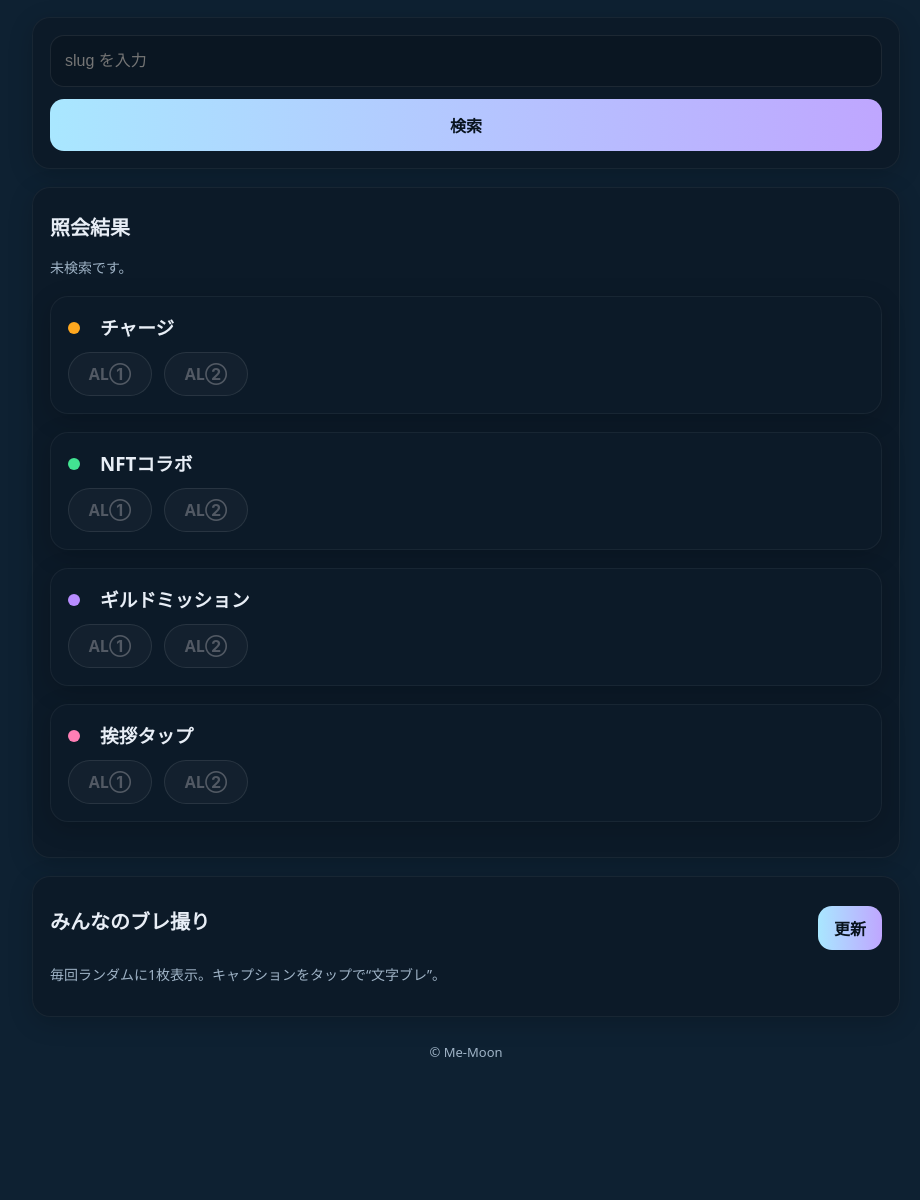
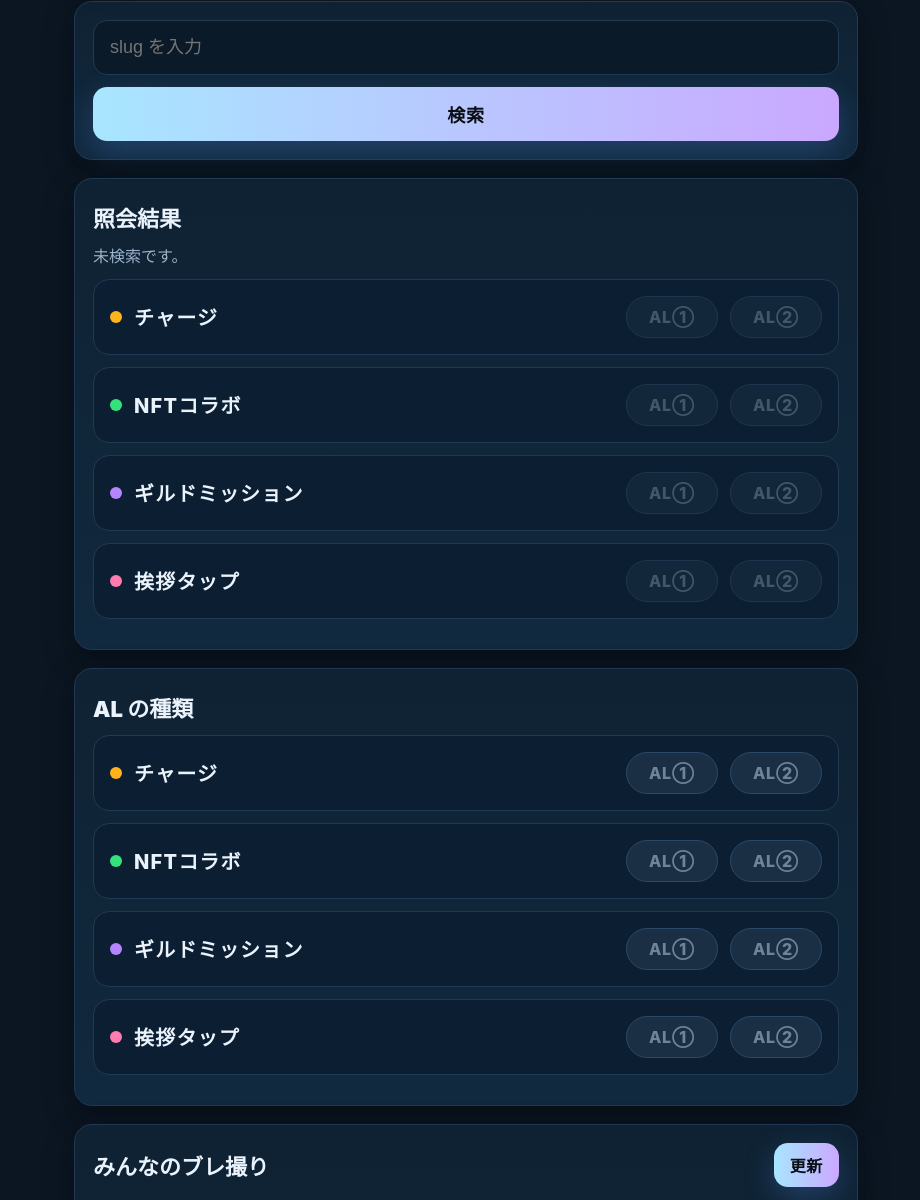
Before and after one commit to kimura-jane/Me-Moon-AL, a plain HTML site: page index.html in a window 1280 px wide. Shown: the part 117-1317 px from the top of the page, without its empty margins (174-1094 px from the left). Before the commit the page ends 1212 px from the top, so only its background shows below. Drawn offline with Linux system fonts and the light colour scheme.

Commit message:
Update index.html

```diff
--- a/index.html
+++ b/index.html
@@ -1,103 +1,190 @@
 <!doctype html>
 <html lang="ja">
 <head>
-<meta charset="utf-8" />
-<meta name="viewport" content="width=device-width,initial-scale=1" />
+  <meta charset="utf-8">
+  <meta
+    name="viewport"
+    content="width=device-width,initial-scale=1,viewport-fit=cover">
   <title>Me-Moon AL Checker</title>
-<link rel="icon" href="data:,">
+  <meta name="color-scheme" content="dark light">
+
+  <!-- ===== minimal styles（JSが付ける .on / .off で判別しやすく） ===== -->
   <style>
-  :root { --fg:#e8eef6; --muted:#9fb3c6; --chipOn:#e7d0d9; --chipOff:#6a6f78; }
-  *{box-sizing:border-box} body{margin:0;background:#0e2132;color:var(--fg);font:16px/1.5 system-ui,-apple-system,Segoe UI,Roboto}
-  .wrap{max-width:900px;margin:32px auto;padding:0 16px}
-  h1{font-size:28px;margin:0 0 8px} .sub{color:var(--muted);margin-bottom:20px}
-  .card{background:#0c1a28;border-radius:18px;padding:18px;margin:18px 0;box-shadow:0 6px 24px rgba(0,0,0,.18), inset 0 0 0 1px rgba(255,255,255,.05)}
-  .row{display:flex;gap:12px;align-items:center;flex-wrap:wrap}
-  input[type=text]{width:100%;padding:16px 14px;border-radius:14px;border:1px solid rgba(255,255,255,.08);background:#0a1622;color:var(--fg);font-size:16px}
-  button.btn{width:100%;margin-top:12px;border:0;border-radius:14px;padding:14px 12px;color:#08131e;
-    background:linear-gradient(90deg,#a9e7ff,#bfa6ff);font-weight:700;font-size:16px}
-  h2{font-size:20px;margin:8px 0 10px}
-  .pill{min-width:84px;display:inline-flex;justify-content:center;align-items:center;padding:10px 14px;border-radius:24px;font-weight:700}
-  .pill.on{background:rgba(255,255,255,.12);color:var(--chipOn);box-shadow:inset 0 0 0 1px rgba(255,255,255,.22)}
-  .pill.off{background:rgba(255,255,255,.04);color:var(--chipOff);box-shadow:inset 0 0 0 1px rgba(255,255,255,.12);opacity:.75}
+    :root{
+      --bg:#0b1622; --card:#0f2233; --card-2:#11293e; --text:#eaf2fb;
+      --muted:#9bb2c8; --ring:#203a54; --shadow:rgba(0,0,0,.35);
+      --pill:#1a2f44; --pill-bd:#2b4866; --ok:#7ce2a0; --ng:#70839a;
+      --g1:#a8e6ff; --g2:#caa8ff;
+    }
+    *{box-sizing:border-box}
+    html,body{margin:0;background:var(--bg);color:var(--text);font-family:-apple-system,BlinkMacSystemFont,"Segoe UI",Roboto,"Hiragino Kaku Gothic ProN","Noto Sans JP",sans-serif}
+    .wrap{max-width:820px;margin:0 auto;padding:24px 18px 56px}
+    header{display:flex;gap:12px;align-items:center;margin:4px 0 20px}
+    .logo{width:44px;height:44px;border-radius:12px;background:#ffe17d;box-shadow:0 10px 30px var(--shadow)}
+    h1{font-weight:800;font-size:clamp(22px,4.5vw,36px);line-height:1.1;margin:0}
+    .sub{color:var(--muted);margin-top:6px}
+
+    .card{background:linear-gradient(180deg,var(--card),var(--card-2));border:1px solid var(--ring);
+      border-radius:18px;box-shadow:0 10px 30px var(--shadow);padding:18px;margin:18px 0}
+    .field{display:flex;flex-direction:column;gap:12px}
+    .input{
+      width:100%;padding:16px 16px;border-radius:14px;background:#0a1a28;border:1px solid var(--ring);
+      color:var(--text);font-size:18px;outline:none;box-shadow:inset 0 0 0 1px transparent;
+    }
+    .btn{
+      display:inline-flex;justify-content:center;align-items:center;gap:8px;
+      width:100%;padding:14px 16px;border-radius:14px;border:0;
+      background:linear-gradient(90deg,var(--g1),var(--g2));color:#0a0d12;
+      font-weight:800;font-size:18px;letter-spacing:.04em;cursor:pointer;
+      box-shadow:0 10px 30px rgba(90,150,255,.25);
+      transition:transform .04s ease,filter .12s ease;
+      -webkit-tap-highlight-color:transparent;
+    }
+    .btn:active{transform:translateY(1px)}
+    .group-title{font-weight:900;font-size:22px;margin:4px 0 10px}
+
+    /* result rows */
+    .res-panel .who{color:var(--muted);margin:2px 0 12px}
+    .al-row{background:#0c1f32;border:1px solid var(--ring);border-radius:16px;padding:16px;
+      display:flex;align-items:center;gap:12px;margin:12px 0}
     .dot{width:12px;height:12px;border-radius:50%}
-  .dot.c{background:#ffa81f}.dot.n{background:#42e492}.dot.g{background:#b88cff}.dot.h{background:#ff7fb5}
-  .result-note{color:var(--muted);font-size:14px}
-  /* ---- blur caption effect ---- */
-  .caption{position:absolute;left:14px;bottom:14px;padding:6px 10px;border-radius:10px;background:rgba(0,0,0,.55);font-size:13px}
-  .glitch.active{animation:glitch 0.6s infinite alternate;filter:blur(1px)}
-  @keyframes glitch{
-    0%{text-shadow:1px 0 rgba(255,70,70,.9), -1px 0 rgba(70,160,255,.9)}
-    50%{text-shadow:2px 0 rgba(255,70,70,.8), -2px 0 rgba(70,160,255,.8)}
-    100%{text-shadow:1px 0 rgba(255,70,70,.9), -1px 0 rgba(70,160,255,.9)}
+    .dot.o{background:#ffb21a}.dot.g{background:#34e27c}
+    .dot.p{background:#b485ff}.dot.pink{background:#ff7bb0}
+    .al-title{font-weight:800;font-size:20px;letter-spacing:.06em;flex:1;display:flex;align-items:center;gap:8px}
+    .pills{display:flex;gap:12px}
+    .pill{
+      min-width:92px;padding:10px 16px;border-radius:999px;border:1px solid var(--pill-bd);
+      background:var(--pill);color:var(--ng);font-weight:800;text-align:center;
+      letter-spacing:.05em;user-select:none;
+      transition:background .15s ease,color .15s ease,box-shadow .15s ease,border-color .15s ease;
     }
-  .frame{position:relative;border-radius:22px;overflow:hidden;background:#09121c;min-height:260px}
-  .frame img{display:block;width:100%;height:auto}
-  footer{color:var(--muted);text-align:center;margin:26px 0;font-size:13px}
+    .pill.on{background:linear-gradient(90deg,var(--g1),var(--g2));color:#0a0d12;border-color:transparent;
+      box-shadow:0 6px 22px rgba(145,200,255,.35)}
+    .pill.off{opacity:.55}
+
+    /* blur gallery */
+    .card-head{display:flex;justify-content:space-between;align-items:center;gap:12px}
+    .blur-figure{margin:16px 0 0;position:relative;border-radius:18px;overflow:hidden}
+    .blur-figure img{display:block;width:100%;aspect-ratio:4/3;object-fit:cover;background:#07121c}
+    figcaption{
+      position:absolute;left:12px;bottom:12px;padding:.35rem .6rem;border-radius:12px;
+      background:rgba(0,0,0,.55);backdrop-filter:saturate(1.4) blur(6px);
+      color:#dfe9f7;font-weight:700;font-size:14px
+    }
+
+    /* footer */
+    footer{margin:28px 0 0;text-align:center;color:var(--muted)}
   </style>
 </head>
 <body>
-  <div class="wrap">
+  <main class="wrap">
+
+    <!-- ===== Header ===== -->
+    <header>
+      <div class="logo" aria-hidden="true" style="display:inline-block;border-radius:12px"></div>
+      <div>
         <h1>Me-Moon AL Checker</h1>
-    <p class="sub">slug を入力して検索</p>
+        <div class="sub">slug を入力して検索</div>
+      </div>
+    </header>
 
+    <!-- ===== Search Card ===== -->
     <section class="card">
-      <input id="slug" type="text" inputmode="latin" autocomplete="off" placeholder="slug を入力">
-      <button id="btnSearch" class="btn">検索</button>
+      <div class="field">
+        <input id="slugInput" class="input" type="text" inputmode="search" autocomplete="off"
+               placeholder="slug を入力">
+        <button id="searchBtn" type="button" class="btn">検索</button>
+      </div>
     </section>
 
-    <section class="card" id="resultCard" aria-live="polite">
-      <h2>照会結果</h2>
-      <p id="who" class="result-note">未検索です。</p>
+    <!-- ===== Result ===== -->
+    <section id="resultCard" class="card res-panel">
+      <div class="group-title">照会結果</div>
+      <div class="who" id="resultWho">未検索です。</div>
 
-      <div class="card" id="grp-charge">
-        <div class="row"><span class="dot c"></span><h3 style="margin:0 0 0 8px">チャージ</h3></div>
-        <div class="row" style="margin-top:10px">
-          <span id="chip-charge-1" class="pill off">AL①</span>
-          <span id="chip-charge-2" class="pill off">AL②</span>
+      <!-- 4カテゴリ分の表示。JSが .on / .off を切り替える -->
+      <div class="al-row" data-key="charge">
+        <span class="dot o" aria-hidden="true"></span>
+        <div class="al-title">チャージ</div>
+        <div class="pills">
+          <div id="r-charge-1" class="pill off" aria-label="チャージ AL①">AL①</div>
+          <div id="r-charge-2" class="pill off" aria-label="チャージ AL②">AL②</div>
         </div>
       </div>
 
-      <div class="card" id="grp-nft">
-        <div class="row"><span class="dot n"></span><h3 style="margin:0 0 0 8px">NFTコラボ</h3></div>
-        <div class="row" style="margin-top:10px">
-          <span id="chip-nft-1" class="pill off">AL①</span>
-          <span id="chip-nft-2" class="pill off">AL②</span>
+      <div class="al-row" data-key="nft">
+        <span class="dot g" aria-hidden="true"></span>
+        <div class="al-title">NFTコラボ</div>
+        <div class="pills">
+          <div id="r-nft-1" class="pill off" aria-label="NFTコラボ AL①">AL①</div>
+          <div id="r-nft-2" class="pill off" aria-label="NFTコラボ AL②">AL②</div>
         </div>
       </div>
 
-      <div class="card" id="grp-guild">
-        <div class="row"><span class="dot g"></span><h3 style="margin:0 0 0 8px">ギルドミッション</h3></div>
-        <div class="row" style="margin-top:10px">
-          <span id="chip-guild-1" class="pill off">AL①</span>
-          <span id="chip-guild-2" class="pill off">AL②</span>
+      <div class="al-row" data-key="guild">
+        <span class="dot p" aria-hidden="true"></span>
+        <div class="al-title">ギルドミッション</div>
+        <div class="pills">
+          <div id="r-guild-1" class="pill off" aria-label="ギルドミッション AL①">AL①</div>
+          <div id="r-guild-2" class="pill off" aria-label="ギルドミッション AL②">AL②</div>
         </div>
       </div>
 
-      <div class="card" id="grp-hello">
-        <div class="row"><span class="dot h"></span><h3 style="margin:0 0 0 8px">挨拶タップ</h3></div>
-        <div class="row" style="margin-top:10px">
-          <span id="chip-hello-1" class="pill off">AL①</span>
-          <span id="chip-hello-2" class="pill off">AL②</span>
+      <div class="al-row" data-key="greet">
+        <span class="dot pink" aria-hidden="true"></span>
+        <div class="al-title">挨拶タップ</div>
+        <div class="pills">
+          <div id="r-greet-1" class="pill off" aria-label="挨拶タップ AL①">AL①</div>
+          <div id="r-greet-2" class="pill off" aria-label="挨拶タップ AL②">AL②</div>
         </div>
       </div>
     </section>
 
+    <!-- ===== AL 種類（固定の見本。JSとは無関係） ===== -->
     <section class="card">
-      <div class="row" style="justify-content:space-between;align-items:center">
-        <h2 style="margin:0">みんなのブレ撮り</h2>
-        <button id="btnRefresh" class="btn" style="width:auto;padding:10px 16px">更新</button>
+      <div class="group-title">AL の種類</div>
+
+      <div class="al-row">
+        <span class="dot o" aria-hidden="true"></span>
+        <div class="al-title">チャージ</div>
+        <div class="pills"><div class="pill">AL①</div><div class="pill">AL②</div></div>
       </div>
-      <p class="result-note" id="blurNote">毎回ランダムに1枚表示。キャプションをタップで“文字ブレ”。</p>
-      <div class="frame" id="blurFrame" hidden>
-        <img id="blurImg" alt="">
-        <span id="blurCap" class="caption glitch"></span>
+
+      <div class="al-row">
+        <span class="dot g" aria-hidden="true"></span>
+        <div class="al-title">NFTコラボ</div>
+        <div class="pills"><div class="pill">AL①</div><div class="pill">AL②</div></div>
       </div>
-      <p class="result-note" id="blurErr" hidden>manifest.json が見つからない。</p>
+
+      <div class="al-row">
+        <span class="dot p" aria-hidden="true"></span>
+        <div class="al-title">ギルドミッション</div>
+        <div class="pills"><div class="pill">AL①</div><div class="pill">AL②</div></div>
+      </div>
+
+      <div class="al-row">
+        <span class="dot pink" aria-hidden="true"></span>
+        <div class="al-title">挨拶タップ</div>
+        <div class="pills"><div class="pill">AL①</div><div class="pill">AL②</div></div>
+      </div>
+    </section>
+
+    <!-- ===== みんなのブレ撮り ===== -->
+    <section id="blurs" class="card">
+      <div class="card-head">
+        <h2 class="group-title" style="margin:0">みんなのブレ撮り</h2>
+        <button id="blurRefresh" type="button" class="btn" style="width:auto;padding:10px 16px;font-size:16px">更新</button>
+      </div>
+      <figure class="blur-figure">
+        <img id="blurImg" alt="ブレ撮り" loading="lazy" decoding="async">
+        <figcaption id="blurCap"></figcaption>
+      </figure>
     </section>
 
     <footer>© Me-Moon</footer>
-  </div>
+  </main>
 
+  <!-- 既存のロジック -->
   <script src="app.js"></script>
 </body>
 </html>
```
Lines whose indentation alone changed are shown as unchanged.
